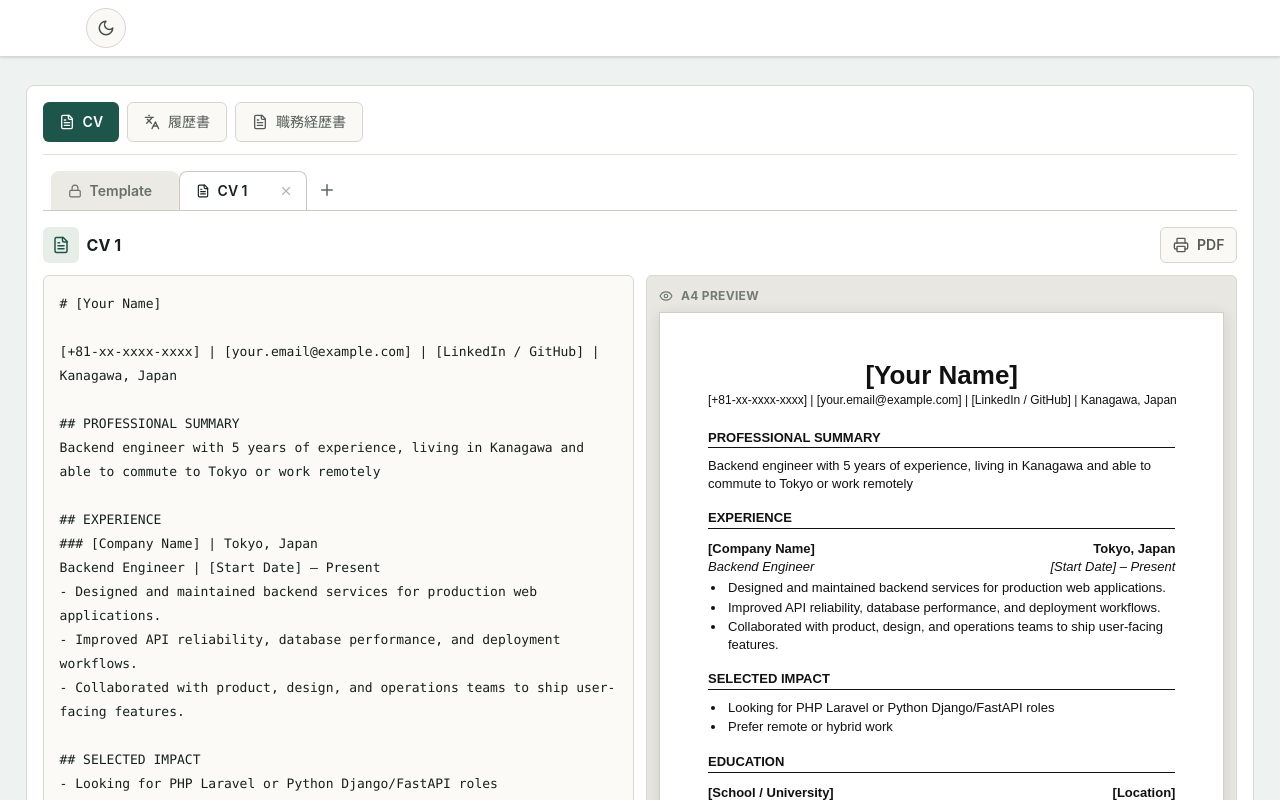
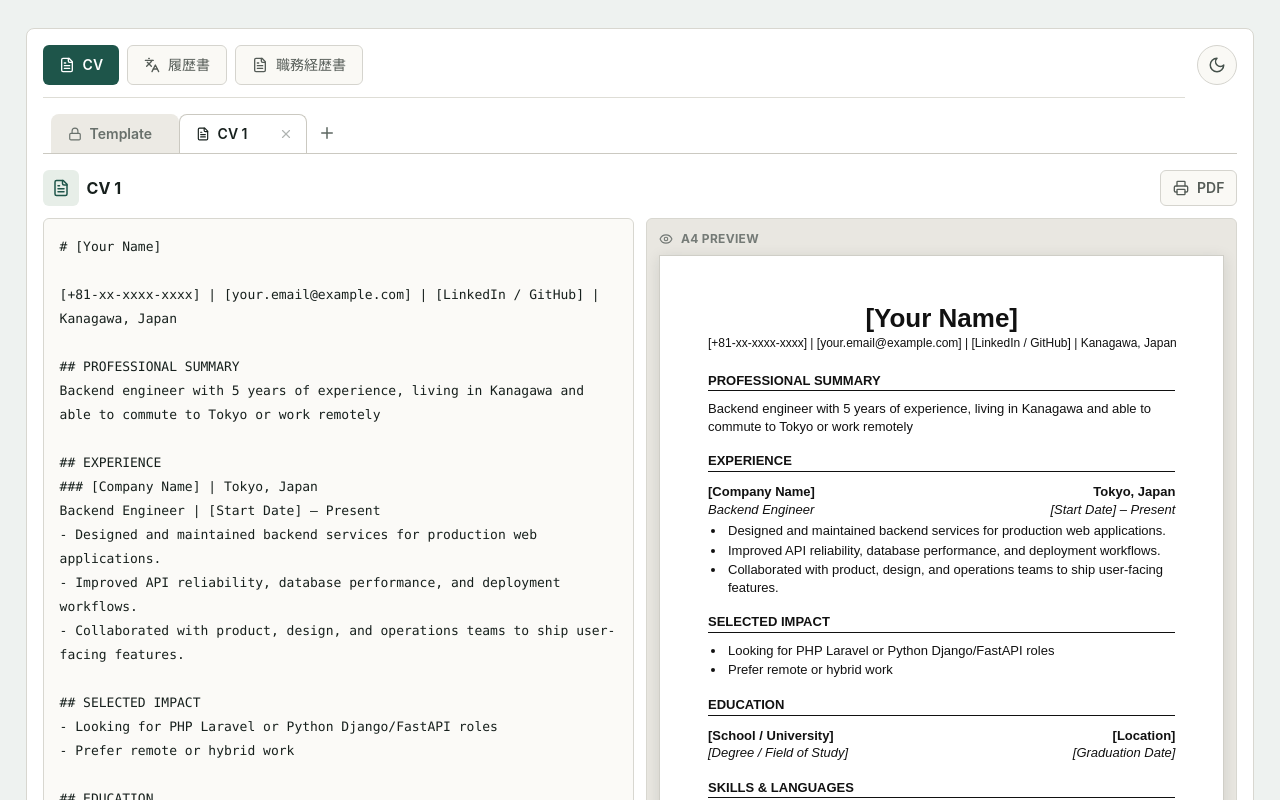
Before and after one commit to AlpaarX/shokureki, a React (Vite) app: page / in a window 1280 px wide. Shown: the top 800 px of the page. Built offline with nearby package versions, Linux system fonts and the light colour scheme.

Commit message:
Move desktop theme toggle into document card

```diff
--- a/src/App.jsx
+++ b/src/App.jsx
@@ -1,6 +1,7 @@
 import React, { useEffect, useState } from "react";
 import Header from "./components/Header";
 import DocumentsView from "./components/documents/DocumentsView";
+import useTheme from "./hooks/useTheme";
 
 const STORAGE_KEY = "shokureki.documents.v1";
 const DOCUMENT_TABS = ["cv", "rirekisho", "shokumu"];
@@ -31,6 +32,7 @@ export default function App() {
   const [documents, setDocuments] = useState(loadDocuments);
   const [documentTab, setDocumentTab] = useState(documentTabFromLocation);
   const [mobileViewMode, setMobileViewMode] = useState("edit");
+  const [theme, setTheme] = useTheme();
 
   useEffect(() => {
     window.localStorage.setItem(STORAGE_KEY, JSON.stringify(documents));
@@ -59,13 +61,20 @@ export default function App() {
 
   return (
     <main className="app-shell min-h-screen">
-      <Header mobileViewMode={mobileViewMode} onMobileViewModeChange={setMobileViewMode} />
+      <Header
+        mobileViewMode={mobileViewMode}
+        onMobileViewModeChange={setMobileViewMode}
+        onThemeChange={setTheme}
+        theme={theme}
+      />
       <DocumentsView
         documents={documents}
         documentTab={documentTab}
         mobileViewMode={mobileViewMode}
         onDocumentTabChange={selectDocumentTab}
         onDocumentsChange={setDocuments}
+        onThemeChange={setTheme}
+        theme={theme}
       />
     </main>
   );
--- a/src/components/Header.jsx
+++ b/src/components/Header.jsx
@@ -1,27 +1,11 @@
-import React, { useEffect, useState } from "react";
-import { Eye, Moon, Pencil, Sun } from "lucide-react";
+import React from "react";
+import { Eye, Pencil } from "lucide-react";
+import ThemeToggle from "./ThemeToggle";
 
-const THEME_KEY = "shokureki.theme";
-
-function initialTheme() {
-  const savedTheme = window.localStorage.getItem(THEME_KEY);
-  if (savedTheme === "light" || savedTheme === "dark") return savedTheme;
-  return window.matchMedia("(prefers-color-scheme: dark)").matches ? "dark" : "light";
-}
-
-export default function Header({ mobileViewMode, onMobileViewModeChange }) {
-  const [theme, setTheme] = useState(initialTheme);
-
-  useEffect(() => {
-    document.documentElement.dataset.theme = theme;
-    document.documentElement.style.colorScheme = theme;
-    window.localStorage.setItem(THEME_KEY, theme);
-  }, [theme]);
-
-  const nextTheme = theme === "light" ? "dark" : "light";
+export default function Header({ mobileViewMode, onMobileViewModeChange, onThemeChange, theme }) {
 
   return (
-    <header className="sticky top-0 z-50 border-b border-[#d8d7d0] bg-white/95 px-[clamp(12px,3vw,40px)] py-2 shadow-sm backdrop-blur dark:border-[#303b35] dark:bg-[#18201c]/95">
+    <header className="sticky top-0 z-50 hidden border-b border-[#d8d7d0] bg-white/95 px-3 py-2 shadow-sm backdrop-blur dark:border-[#303b35] dark:bg-[#18201c]/95 max-md:block">
       <div className="mx-auto grid max-w-[1800px] grid-cols-[40px_minmax(0,1fr)_40px] items-center gap-2">
         <span aria-hidden="true" />
         <div className="mx-auto hidden w-full max-w-56 grid-cols-2 rounded-xl bg-[#eceeea] p-1 dark:bg-[#101511] max-md:grid">
@@ -52,15 +36,7 @@ export default function Header({ mobileViewMode, onMobileViewModeChange }) {
             <Eye size={16} /> Preview
           </button>
         </div>
-        <button
-          className="grid h-10 w-10 place-items-center rounded-full border border-[#d5d4ce] bg-[#faf9f5] text-[#45514b] transition hover:border-[#6c897e] hover:text-[#1e554a] dark:border-[#39453f] dark:bg-[#111713] dark:text-[#d4ddd7] dark:hover:border-[#739889] dark:hover:text-[#a8d9c6]"
-          type="button"
-          onClick={() => setTheme(nextTheme)}
-          title={`Switch to ${nextTheme} theme`}
-          aria-label={`Switch to ${nextTheme} theme`}
-        >
-          {theme === "light" ? <Moon size={18} /> : <Sun size={18} />}
-        </button>
+        <ThemeToggle theme={theme} onChange={onThemeChange} />
       </div>
     </header>
   );
--- /dev/null
+++ b/src/components/ThemeToggle.jsx
@@ -0,0 +1,18 @@
+import React from "react";
+import { Moon, Sun } from "lucide-react";
+
+export default function ThemeToggle({ theme, onChange }) {
+  const nextTheme = theme === "light" ? "dark" : "light";
+
+  return (
+    <button
+      className="grid h-10 w-10 flex-none place-items-center rounded-full border border-[#d5d4ce] bg-[#faf9f5] text-[#45514b] transition hover:border-[#6c897e] hover:text-[#1e554a] dark:border-[#39453f] dark:bg-[#111713] dark:text-[#d4ddd7] dark:hover:border-[#739889] dark:hover:text-[#a8d9c6]"
+      type="button"
+      onClick={() => onChange(nextTheme)}
+      title={`Switch to ${nextTheme} theme`}
+      aria-label={`Switch to ${nextTheme} theme`}
+    >
+      {theme === "light" ? <Moon size={18} /> : <Sun size={18} />}
+    </button>
+  );
+}
--- a/src/components/documents/DocumentsView.jsx
+++ b/src/components/documents/DocumentsView.jsx
@@ -1,5 +1,6 @@
 import React, { useEffect, useMemo, useState } from "react";
 import DocumentNavigation from "../DocumentNavigation";
+import ThemeToggle from "../ThemeToggle";
 import { generateEnglishCv, generateRirekishoData, generateShokumuKeirekishoData } from "../../utils/documents";
 import { defaultCandidateText } from "../../utils/defaults";
 import CvDocument from "./CvDocument";
@@ -541,6 +542,8 @@ export default function DocumentsView({
   mobileViewMode,
   onDocumentTabChange,
   onDocumentsChange,
+  onThemeChange,
+  theme,
 }) {
   const fallbackLibrary = useMemo(() => createDocumentLibrary(defaultCandidateText), []);
   const library = useMemo(
@@ -705,7 +708,12 @@ export default function DocumentsView({
   return (
     <section className="mx-auto grid min-w-0 max-w-[1800px] gap-5 overflow-hidden px-[clamp(12px,2vw,28px)] py-7 text-[#17201d] dark:text-[#edf3ef] max-md:px-0 max-md:py-0 max-md:pb-24">
       <section className="min-w-0 max-w-full overflow-hidden rounded-lg border border-[#d8d7d0] bg-white p-4 dark:border-[#303b35] dark:bg-[#18201c] max-md:rounded-none max-md:border-x-0 max-md:border-t-0 max-md:p-3">
-        <DocumentNavigation activeTab={documentTab} onChange={onDocumentTabChange} />
+        <div className="flex items-start gap-3 max-md:hidden">
+          <div className="min-w-0 flex-1">
+            <DocumentNavigation activeTab={documentTab} onChange={onDocumentTabChange} />
+          </div>
+          <ThemeToggle theme={theme} onChange={onThemeChange} />
+        </div>
 
         <VersionTabs
           activeId={activeVersion(documentTab).id}
--- /dev/null
+++ b/src/hooks/useTheme.js
@@ -0,0 +1,21 @@
+import { useEffect, useState } from "react";
+
+const THEME_KEY = "shokureki.theme";
+
+function initialTheme() {
+  const savedTheme = window.localStorage.getItem(THEME_KEY);
+  if (savedTheme === "light" || savedTheme === "dark") return savedTheme;
+  return window.matchMedia("(prefers-color-scheme: dark)").matches ? "dark" : "light";
+}
+
+export default function useTheme() {
+  const [theme, setTheme] = useState(initialTheme);
+
+  useEffect(() => {
+    document.documentElement.dataset.theme = theme;
+    document.documentElement.style.colorScheme = theme;
+    window.localStorage.setItem(THEME_KEY, theme);
+  }, [theme]);
+
+  return [theme, setTheme];
+}
```
